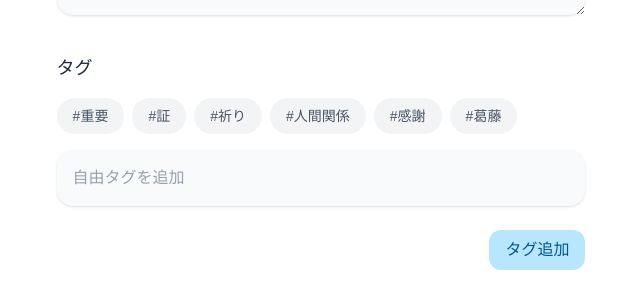
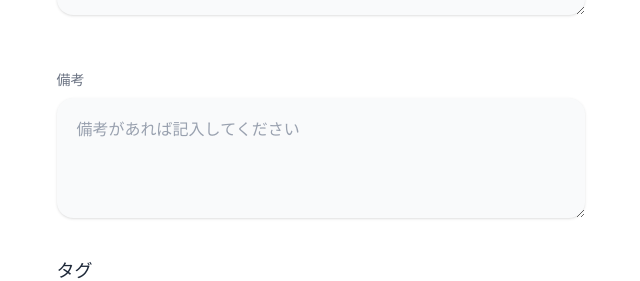
Before and after one commit to epl20023aoki-oss/hanketsubun-app, a Next.js app: page /journal in a window 1280 px wide. Shown: the part 1252-1533 px from the top of the page, without its empty margins (319-959 px from the left). Built offline with nearby package versions, Linux system fonts and the light colour scheme; no server answers; a web font is replaced by a local one.

Commit message:
update app

```diff
--- a/src/app/journal/page.tsx
+++ b/src/app/journal/page.tsx
@@ -39,6 +39,7 @@ const [goal, setGoal] = useState("");
 const [victory, setVictory] = useState("");
 const [defeat, setDefeat] = useState("");
 const [testimony, setTestimony] = useState("");
+const [note, setNote] = useState("");
 const [
   testimonySubmitted,
   setTestimonySubmitted
@@ -314,10 +315,17 @@ const docRef = doc(
   setVictory(data.victory || "");
   setDefeat(data.defeat || "");
   setTestimony(data.testimony || "");
+  setNote(data.note || "");
 
   const savedReflection = localStorage.getItem(
     `reflection-${user?.uid}-${selectedDate}`
-        ); setReflection( savedReflection || data.reflection || "" );
+  );
+
+  setReflection(
+    savedReflection ||
+    data.reflection ||
+    ""
+  );
 
   setActions(
     data.actions || [
@@ -328,16 +336,19 @@ const docRef = doc(
   setSelectedTags(data.tags || []);
 
 } else {
+
   setGoal("");
   setVictory("");
   setDefeat("");
   setTestimony("");
+  setNote("");
 
   setActions([
     { text: "", checked: false },
+  ]);
 
-      ]);
 }
+
 };
 
   fetchData();
@@ -671,6 +682,7 @@ console.log(
           victory,
           defeat,
           testimony,
+          note,
           actions,
           tags: selectedTags,
           date: selectedDate,
@@ -797,6 +809,7 @@ console.log(
                 victory,
                 defeat,
                 testimony,
+                note,
                 actions: updated,
                 tags: selectedTags,
                 date: selectedDate,
@@ -837,6 +850,7 @@ console.log(
                 victory,
                 defeat,
                 testimony,
+                note,
                 actions: updated,
                 tags: selectedTags,
                 date: selectedDate,
@@ -885,6 +899,7 @@ await setDoc(
   victory: e.target.value,
   defeat,
   testimony,
+  note,
   actions,
   tags: selectedTags,
   date: selectedDate,
@@ -933,6 +948,7 @@ await setDoc(
   victory,
   defeat: e.target.value,
   testimony,
+  note,
   actions,
   tags: selectedTags,
   date: selectedDate,
@@ -1005,6 +1021,7 @@ await setDoc(
   victory,
   defeat,
   testimony: e.target.value,
+  note,
   actions,
   tags: selectedTags,
   date: selectedDate,
@@ -1025,6 +1042,70 @@ await setDoc(
 
   placeholder="今日感じたことを書いてみましょう"
 />
+
+<div className="mt-6">
+
+  <p
+    className={`mb-2 text-sm ${
+      darkMode
+        ? "text-gray-400"
+        : "text-gray-500"
+    }`}
+  >
+    備考
+  </p>
+
+  <textarea
+    value={note}
+    onChange={async (e) => {
+
+      const newNote =
+        e.target.value;
+
+      setNote(newNote);
+
+      setSaving(true);
+
+      if (!user) return;
+
+      await setDoc(
+        doc(
+          db,
+          "users",
+          user.uid,
+          "daily_logs",
+          selectedDate
+        ),
+        {
+          goal,
+          victory,
+          defeat,
+          testimony,
+          note: newNote,
+          actions,
+          tags: selectedTags,
+          date: selectedDate,
+          updatedAt: new Date(),
+        }
+      );
+
+      fetchLogs();
+
+      setTimeout(() => {
+        setSaving(false);
+      }, 1000);
+
+    }}
+    className={`min-h-[120px] w-full rounded-2xl p-5 shadow-sm outline-none placeholder:text-gray-400 transition-all duration-200 focus:ring-2 ${
+      darkMode
+        ? "bg-gray-800/80 text-white focus:ring-gray-600"
+        : "bg-gray-50 text-gray-800 focus:ring-gray-300"
+    }`}
+    placeholder="備考があれば記入してください"
+  />
+
+</div>
+
     </section>
 
     {/* タグ */}
@@ -1073,6 +1154,7 @@ await setDoc(
       victory,
       defeat,
       testimony,
+      note,
       actions,
       tags: updatedTags,
       date: selectedDate,
--- a/src/app/page.tsx
+++ b/src/app/page.tsx
@@ -622,7 +622,7 @@ return (
   }`}
 >
 
-            今日の記録
+            🌱今日の記録🌱
           </p>
 
           <h2 className="mt-2 text-2xl">
@@ -655,7 +655,12 @@ return (
       {team}
     </p>
 
-    <p className="mt-4 text-xs text-gray-400">
+    <p className={`mt-4 text-xs ${
+          darkMode
+            ? "text-green-400"
+            : "text-green-600"
+        }`}
+      >
       編集 →
     </p>
   </div>
@@ -751,7 +756,12 @@ return (
           latestGoal.targetAmount
         ).toLocaleString()}
       </p>
-      <p className="mt-4 text-xs text-gray-400">
+      <p className={`mt-4 text-xs ${
+          darkMode
+            ? "text-green-400"
+            : "text-green-600"
+        }`}
+      >
   編集 →
 </p>
     </>
@@ -816,11 +826,17 @@ return (
       </p>
 
       <p className="mt-4 text-lg leading-8">
-        今月の振り返りを作成
+        月末レポート提出
       </p>
 
-      <p className="mt-4 text-xs text-gray-400">
-        AIで下書きを生成 →
+      <p
+        className={`mt-4 text-xs ${
+          darkMode
+            ? "text-green-400"
+            : "text-green-600"
+        }`}
+      >
+        🌱  今月の振り返りを作成　→
       </p>
 
     </div>
@@ -887,7 +903,12 @@ return (
         月末レポート履歴
       </p>
 
-      <p className="mt-4 text-xs text-gray-400">
+      <p className={`mt-4 text-xs ${
+          darkMode
+            ? "text-green-400"
+            : "text-green-600"
+        }`}
+      >
         過去のレポートを見る →
       </p>
 
```
Lines whose indentation alone changed are shown as unchanged.
